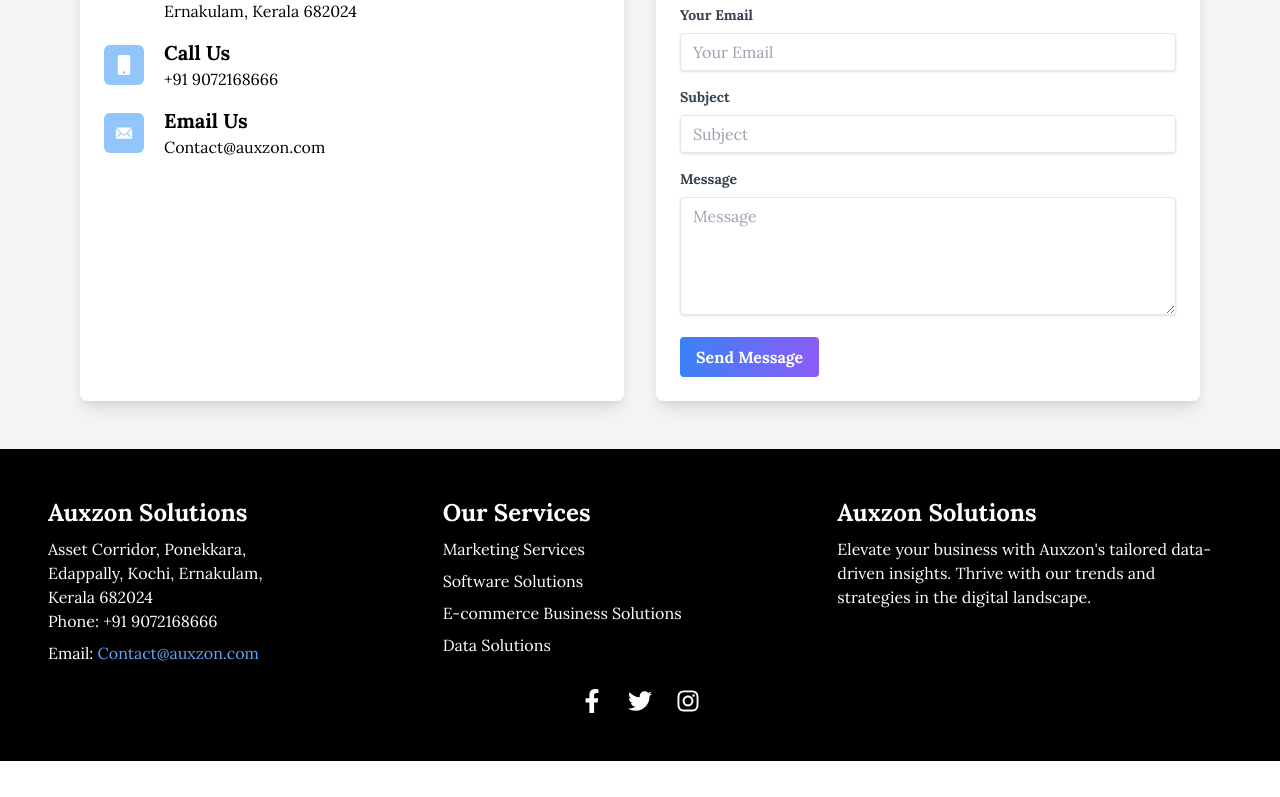
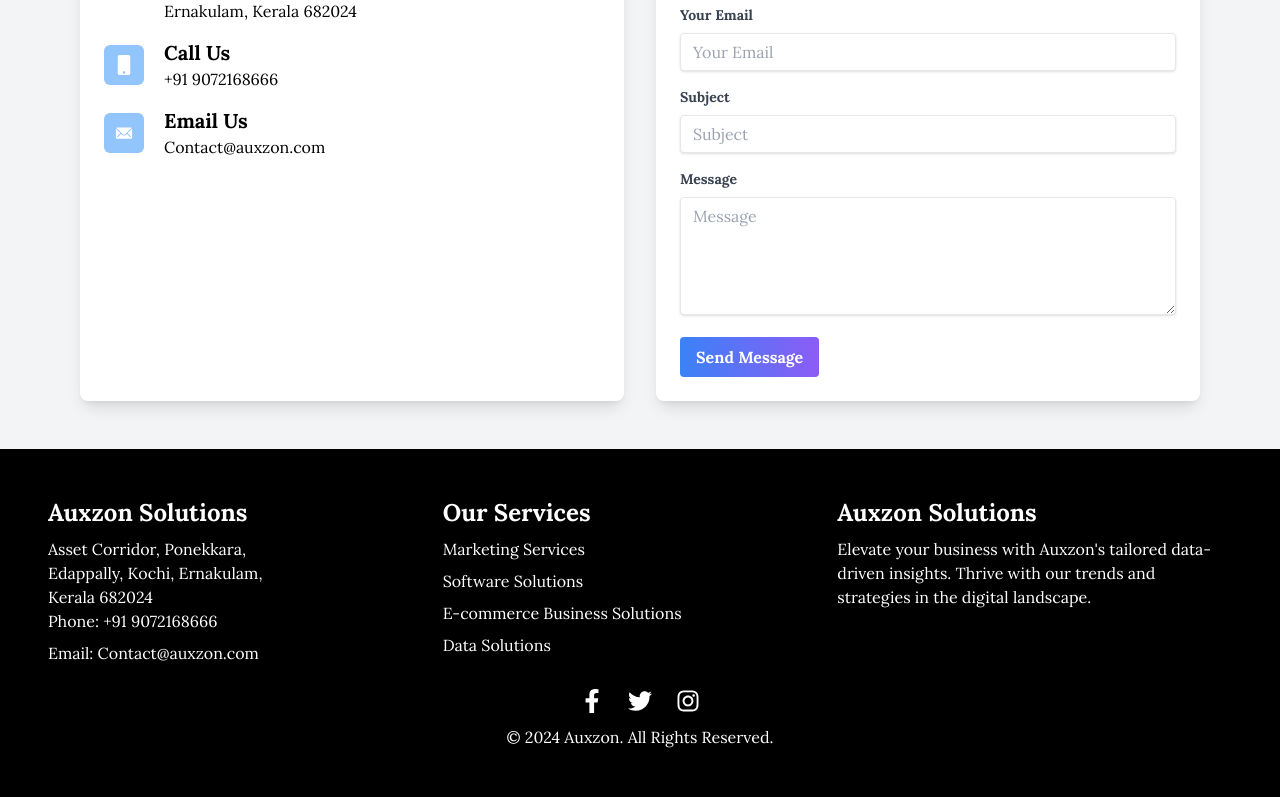
Before and after one commit to Amal-er/auxzon-new-website, a React (Vite) app: page /landingpage in a window 1280 px wide. Shown: the part 2890-3687 px from the top of the page. Before the commit the page ends 3651 px from the top, so only its background shows below. Built offline with nearby package versions, Linux system fonts and the light colour scheme.

Commit message:
landingpage

```diff
--- a/src/pages/Foot.jsx
+++ b/src/pages/Foot.jsx
@@ -16,7 +16,7 @@
 
           <p>
             Email:{" "}
-            <a href="mailto:Contact@auxzon.com" className="text-blue-400">
+            <a href="mailto:Contact@auxzon.com" className="">
               Contact@auxzon.com
             </a>
           </p>
@@ -60,6 +60,9 @@
           <FaInstagram size={24} />
         </a>
       </div>
+      <div className="flex justify-center items-center pt-3 md:pt-3">
+        <p>© 2024 Auxzon. All Rights Reserved.</p>
+      </div>
     </footer>
   );
 };
```
